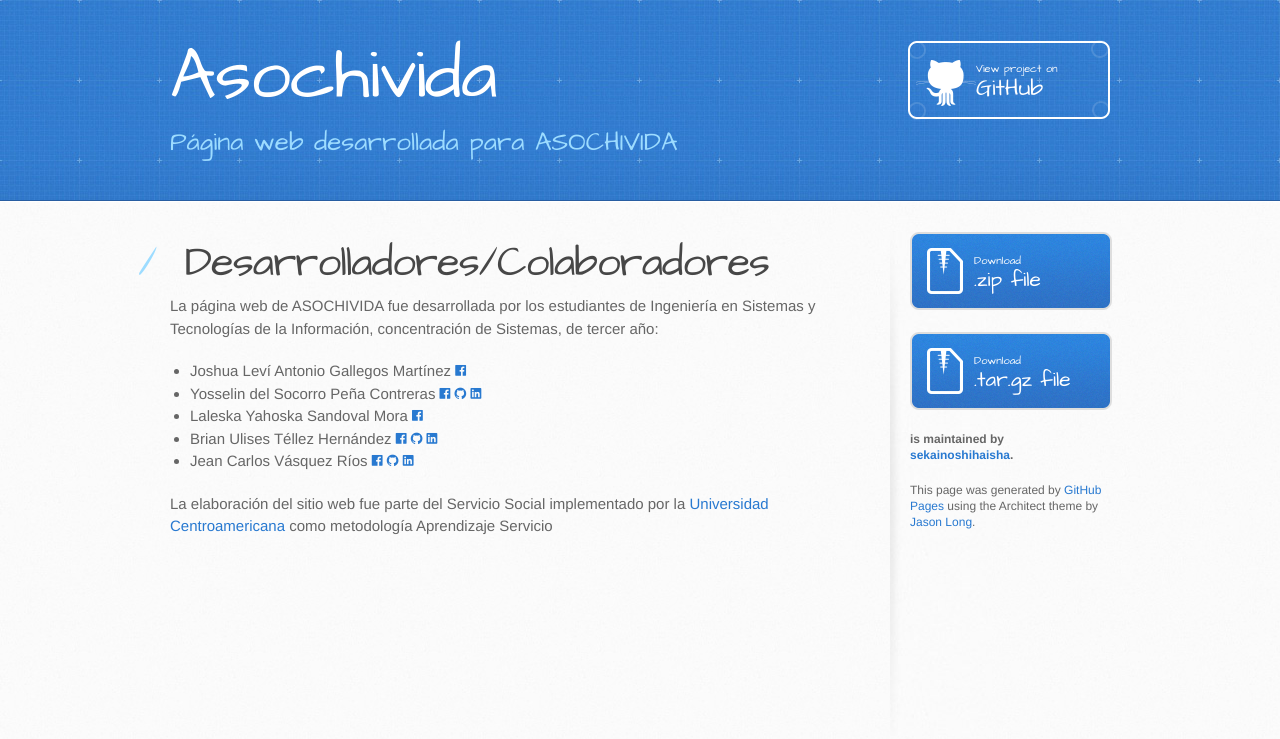
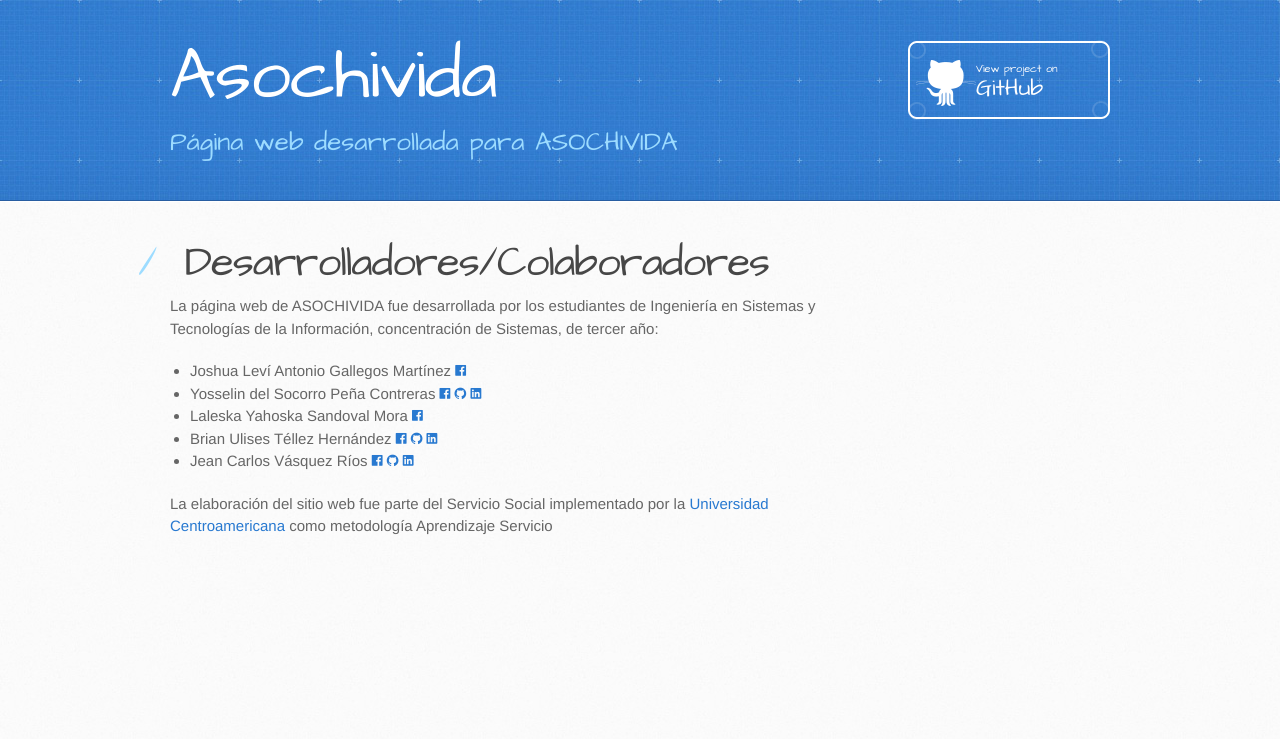
Before and after one commit to sekainoshihaisha/asochivida, a plain HTML site: page index.html in a window 1280 px wide. Drawn offline with Linux system fonts and the light colour scheme.

Commit message:
Update index.html

```diff
--- a/index.html
+++ b/index.html
@@ -15,7 +15,7 @@
     <script src="//html5shiv.googlecode.com/svn/trunk/html5.js"></script>
     <![endif]-->
 
-    <title>Asochivida by sekainoshihaisha</title>
+    <title>Asochivida by WebStarDev</title>
   </head>
 
   <body>
@@ -45,24 +45,7 @@
 
 <p>La elaboración del sitio web fue parte del Servicio Social implementado por la <a href="http://www.uca.edu.ni/">Universidad Centroamericana</a> como metodología Aprendizaje Servicio</p>
         </section>
-
-        <aside id="sidebar">
-          <a href="https://github.com/sekainoshihaisha/asochivida/zipball/master" class="button">
-            <small>Download</small>
-            .zip file
-          </a>
-          <a href="https://github.com/sekainoshihaisha/asochivida/tarball/master" class="button">
-            <small>Download</small>
-            .tar.gz file
-          </a>
-
-          <p class="repo-owner"><a href="https://github.com/sekainoshihaisha/asochivida"></a> is maintained by <a href="https://github.com/sekainoshihaisha">sekainoshihaisha</a>.</p>
-
-          <p>This page was generated by <a href="https://pages.github.com">GitHub Pages</a> using the Architect theme by <a href="https://twitter.com/jasonlong">Jason Long</a>.</p>
-        </aside>
       </div>
     </div>
-
-
   </body>
 </html>
```
